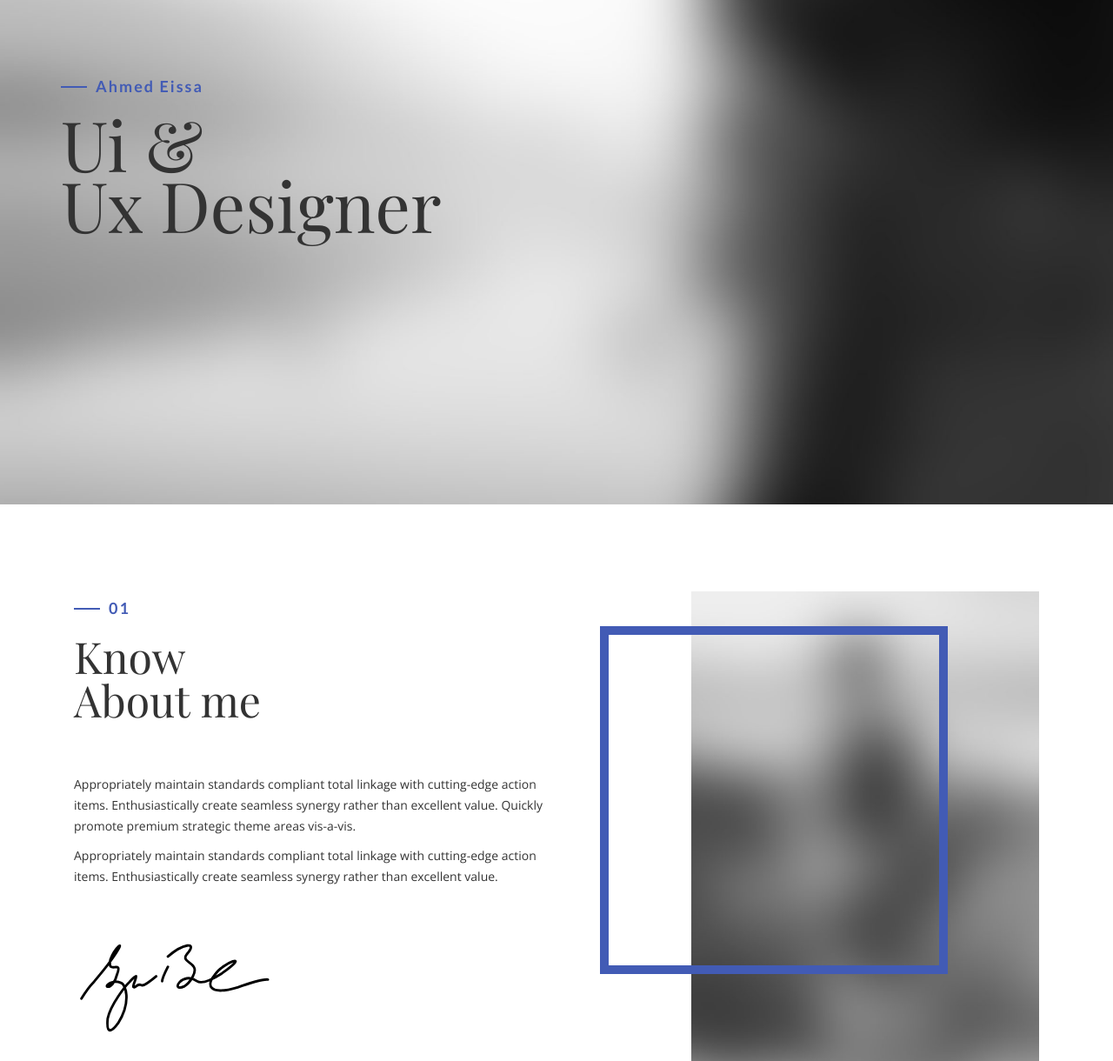
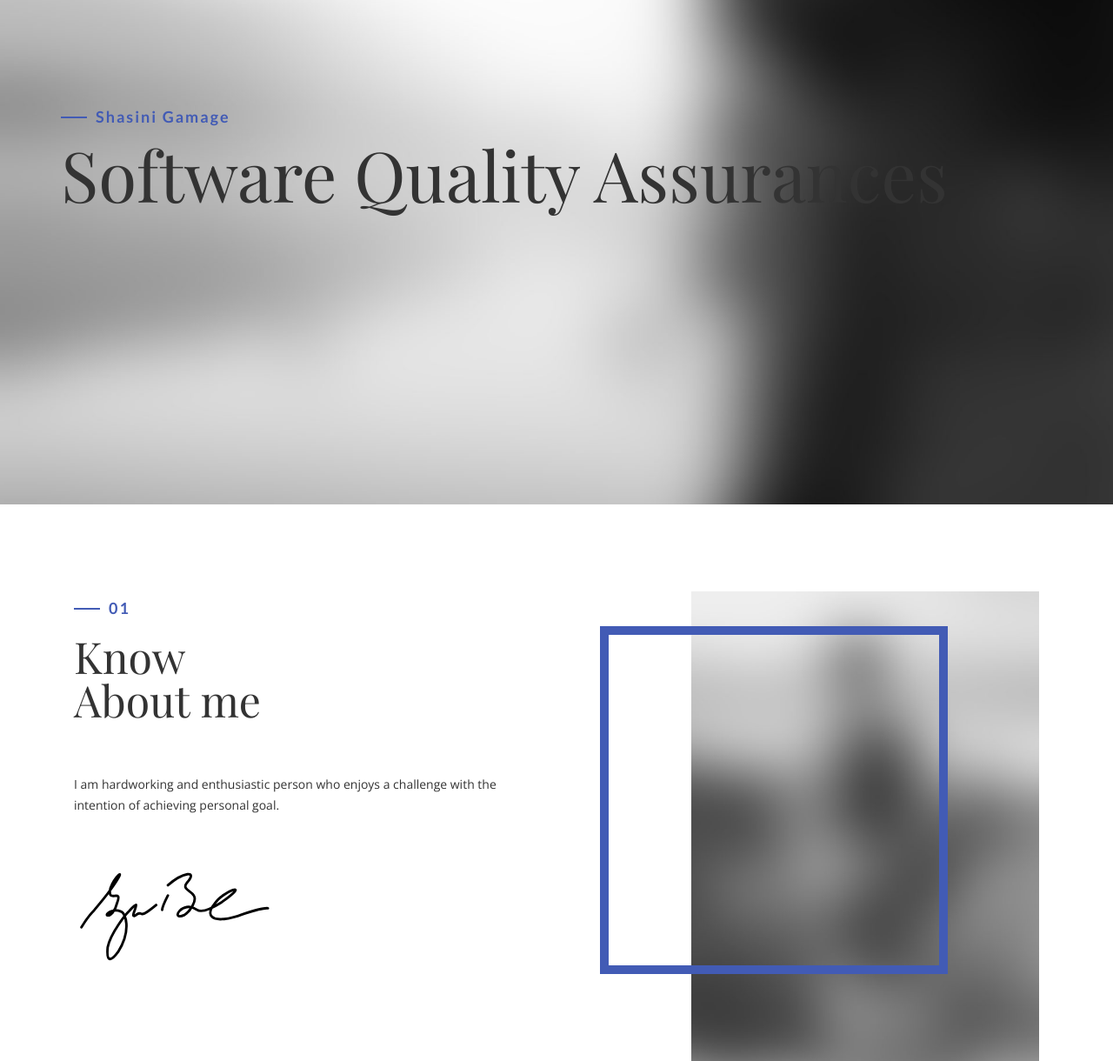
Before and after one commit to Shashini-Ishanka/Shashini-Ishanka.github.io, a plain HTML site: page index.html in a window 1280 px wide. Shown: the part 220-1440 px from the top of the page at 87% size. Drawn offline with nearby package versions, Linux system fonts and the light colour scheme; files whose address does not match are found by name; a web font is replaced by a local one.

Commit message:
Update index.html

```diff
--- a/index.html
+++ b/index.html
@@ -53,8 +53,8 @@
         <div class="container">
             <div class="disply-table">
                 <div class="table-cell" data-aos="fade-up" data-aos-delay="0">
-                    <h4>Ahmed Eissa</h4>
-                    <h1>Ui &<br /> Ux Designer</h1> </div>
+                    <h4>Shasini Gamage</h4>
+                    <h1>Software Quality Assurances</h1> </div>
             </div>
         </div>
     </div>
@@ -67,8 +67,7 @@
                 <h4>01</h4>
                 <h1 class="size-50">Know <br /> About me</h1>
                 <div class="h-50"></div>
-                <p>Appropriately maintain standards compliant total linkage with cutting-edge action items. Enthusiastically create seamless synergy rather than excellent value. Quickly promote premium strategic theme areas vis-a-vis.</p>
-                <p>Appropriately maintain standards compliant total linkage with cutting-edge action items. Enthusiastically create seamless synergy rather than excellent value.</p>
+                <p>I am hardworking and enthusiastic person who enjoys a challenge with the intention of achieving personal goal.</p>
                 <div class="h-50"></div> <img src="img/Signature.svg" width="230" alt="" />
                 <div class="h-50"></div>
             </div>
```
